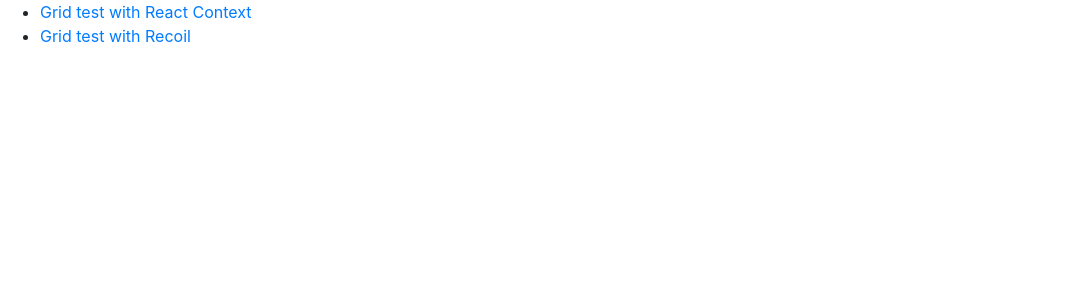
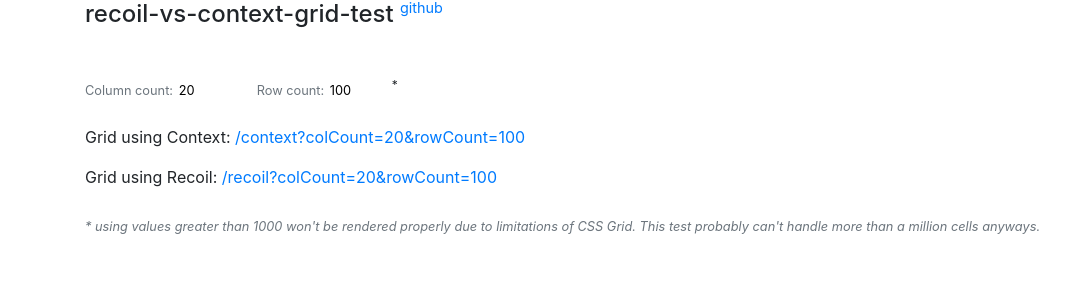
Before and after one commit to saltycrane/recoil-vs-context-grid-test, a Next.js app: page / in a window 1280 px wide. Shown: the top 300 px of the page, without its empty margins (0-1076 px from the left). Built offline with nearby package versions, Linux system fonts and the light colour scheme.

Commit message:
allow setting the row and col count in the query string

```diff
--- a/src/pages/index.tsx
+++ b/src/pages/index.tsx
@@ -1,19 +1,74 @@
 import Link from "next/link";
-import React from "react";
+import React, { useState } from "react";
+import { Container } from "reactstrap";
+
+import { DEFALUT_COL_COUNT, DEFAULT_ROW_COUNT } from "../useTestParams";
 
 export default function Index() {
+  const [colCount, setColCount] = useState(String(DEFALUT_COL_COUNT));
+  const [rowCount, setRowCount] = useState(String(DEFAULT_ROW_COUNT));
+
   return (
-    <ul>
-      <li>
-        <Link href="/context-test">
-          <a>Grid test with React Context</a>
+    <Container>
+      <h4 className="mb-5">
+        recoil-vs-context-grid-test{" "}
+        <sup>
+          <a href="https://github.com/saltycrane/recoil-vs-context-grid-test">
+            <small>github</small>
+          </a>
+        </sup>
+      </h4>
+      <p>
+        <small className="text-muted">
+          <label>
+            Column count:{" "}
+            <input
+              className="border-0 border-left-0 border-top-0 border-right-0"
+              onChange={(event) => setColCount(event.target.value)}
+              onClick={(event) => event.stopPropagation()}
+              style={{ width: "4rem" }}
+              type="number"
+              value={colCount}
+            />
+          </label>
+          <label className="ml-3">
+            Row count:{" "}
+            <input
+              className="border-0 border-left-0 border-top-0 border-right-0"
+              onChange={(event) => setRowCount(event.target.value)}
+              style={{ width: "4rem" }}
+              type="number"
+              value={rowCount}
+            />
+          </label>
+        </small>
+        <sup>*</sup>
+      </p>
+      <p>
+        Grid using Context:{" "}
+        <span className="position-relative">
+          <Link href={`/context?x=${colCount}&y=${rowCount}`}>
+            <a>
+              /context?colCount={colCount}&amp;rowCount={rowCount}
+            </a>
+          </Link>
+        </span>
+      </p>
+      <p className="mb-4">
+        Grid using Recoil:{" "}
+        <Link href={`/recoil?x=${colCount}&y=${rowCount}`}>
+          <a>
+            /recoil?colCount={colCount}&amp;rowCount={rowCount}
+          </a>
         </Link>
-      </li>
-      <li>
-        <Link href="/recoil-test">
-          <a>Grid test with Recoil</a>
-        </Link>
-      </li>
-    </ul>
+      </p>
+      <p>
+        <small className="font-italic text-muted">
+          * using values greater than 1000 won&apos;t be rendered properly due
+          to limitations of CSS Grid. This test probably can&apos;t handle more
+          than a million cells anyways.
+        </small>
+      </p>
+    </Container>
   );
 }
--- /dev/null
+++ b/src/useTestParams.tsx
@@ -0,0 +1,13 @@
+import { useRouter } from "next/router";
+
+export const DEFALUT_COL_COUNT = 20;
+export const DEFAULT_ROW_COUNT = 100;
+
+export default function useTestParams() {
+  const { query } = useRouter();
+  const x = parseInt(query.x as string, 10);
+  const y = parseInt(query.y as string, 10);
+  const colCount = Number.isNaN(x) ? DEFALUT_COL_COUNT : x;
+  const rowCount = Number.isNaN(y) ? DEFAULT_ROW_COUNT : y;
+  return { colCount, rowCount };
+}
```
Also changed, not shown: src/pages/context.tsx (renamed from src/pages/context-test.tsx, +5 -4 lines), src/pages/recoil.tsx (renamed from src/pages/recoil-test.tsx, +5 -4 lines), 6 other files (tests, documents, lock files or other folders).
